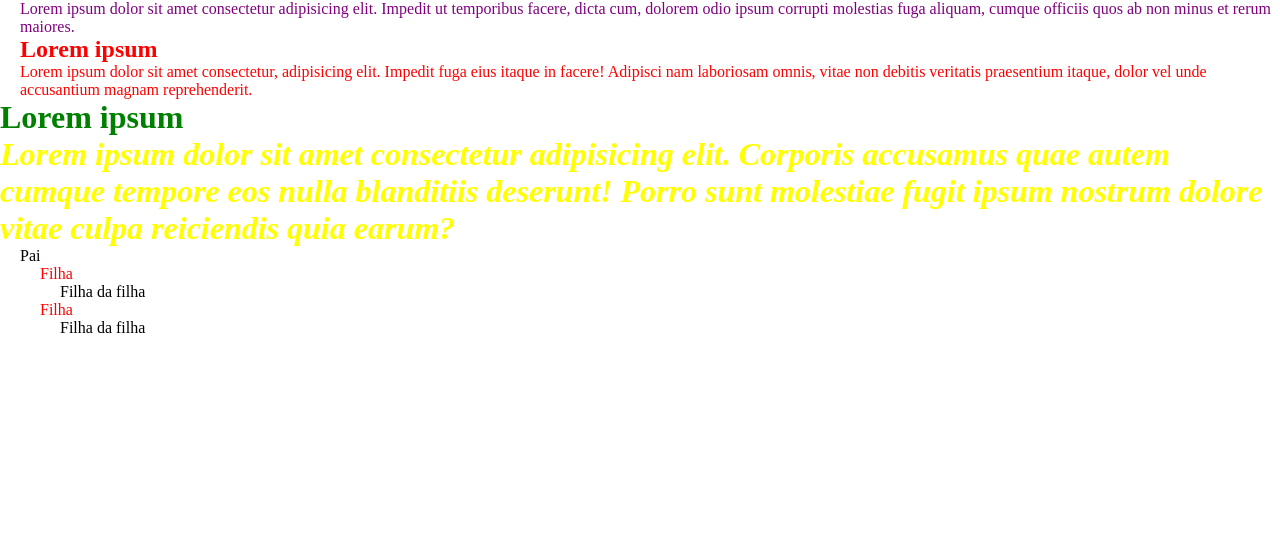
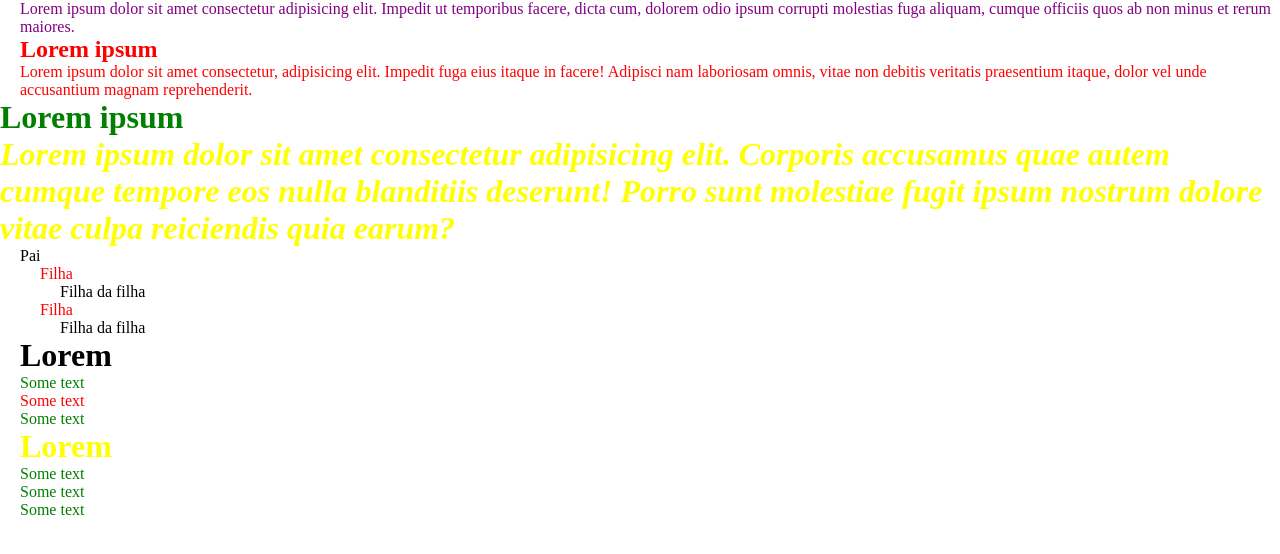
Before and after one commit to DouglasLiebl/HTML-CSS-unfortunately, a plain HTML site: page indexWithCSS.html in a window 1280 px wide. Drawn offline with Linux system fonts and the light colour scheme.

Commit message:
Add: more things about selectors on CSS

```diff
--- a/assets/css/style.css
+++ b/assets/css/style.css
@@ -1,7 +1,7 @@
 * {
     margin: 0;
     padding: 0;
-} /* O seletor "*" seleciona todos os elementos da página.*/
+} /* O seletor "*" seleciona todos os elementos da página. */
 
 p {
     color: purple;
@@ -19,18 +19,18 @@ No segundo exemplo, é especificado o nivel hierárquico do html:
         <section>
             <h1>
             <p>
-Enquanto no primeiro a tag <p> é selecionada "globalmente".*/
+Enquanto no primeiro a tag <p> é selecionada "globalmente". */
 
 .heading {
     color: green;
-} /* Uma classe é selecionada usando um ponto antes do nome da classe.*/
+} /* Uma classe é selecionada usando um ponto antes do nome da classe. */
 
 .heading p {
     font-style: italic;
     color: yellow
 }
 
-/* Também podemos pegar tags dentro de uma classe ou uma classe dentro de outra classe.*/
+/* Também podemos pegar tags dentro de uma classe ou uma classe dentro de outra classe. */
 
 div {
     color: initial;
@@ -41,4 +41,27 @@ div {
     color: red;
 }
 
-/* Acima foi utilizado o sinal ">" entre duas classes, ele serve para selecionar apenas as classes diretamente abaixo da classe pai. Por exemplo, existe uma classe .pai e duas classes .filha cada uma tendo mais uma classe .filha dentro de si. Sem o sinal todas as qua*/
+/* Acima foi utilizado o sinal ">" entre duas classes, ele serve para selecionar apenas as classes diretamente abaixo da classe pai. Por exemplo, existe uma classe .pai e duas classes .filha cada uma tendo mais uma classe .filha dentro de si. Sem o sinal todas as quatro classes .filha seriam selecionadas ao invés das duas. */
+
+
+.pai p+h1 {
+    color: yellow;
+}
+
+.pai h1+p {
+    color:red;
+}
+
+/* Seleciona um elemento após o que foi especificado. Por exemplo, no primero caso é selecionado uma tag <h1> após uma tag <p> dentro da classe .pai. */
+
+.pai h1~p {
+    color: green;
+}
+
+/* Desta forma, diferente da anterior, seleciona todos os <p> depois da tag <h1>. */
+
+.pai [meu-atributo] {
+    color:red;
+}
+
+/* Seleciona um atributo em especifico, este podendo ser um personalizado ou um do pr*/
--- a/indexWithCSS.html
+++ b/indexWithCSS.html
@@ -36,6 +36,15 @@
                 </div>
             </div>
 
+            <h1>Lorem</h1>
+            <p>Some text</p>
+            <p meu-atributo>Some text</p>
+            <p>Some text</p>
+            <h1>Lorem</h1>
+            <p>Some text</p>
+            <p>Some text</p>
+            <p>Some text</p>
         </div>
+
     </body>
 </html>
```
